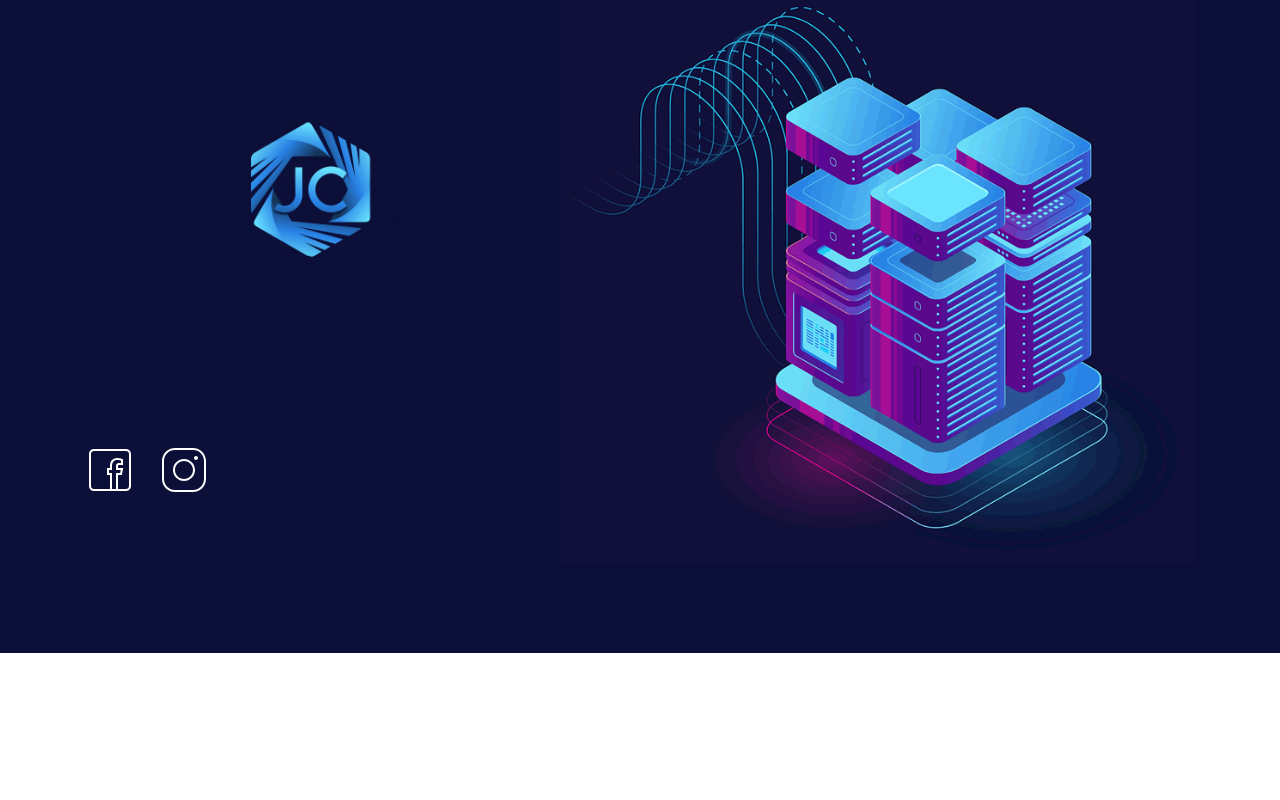
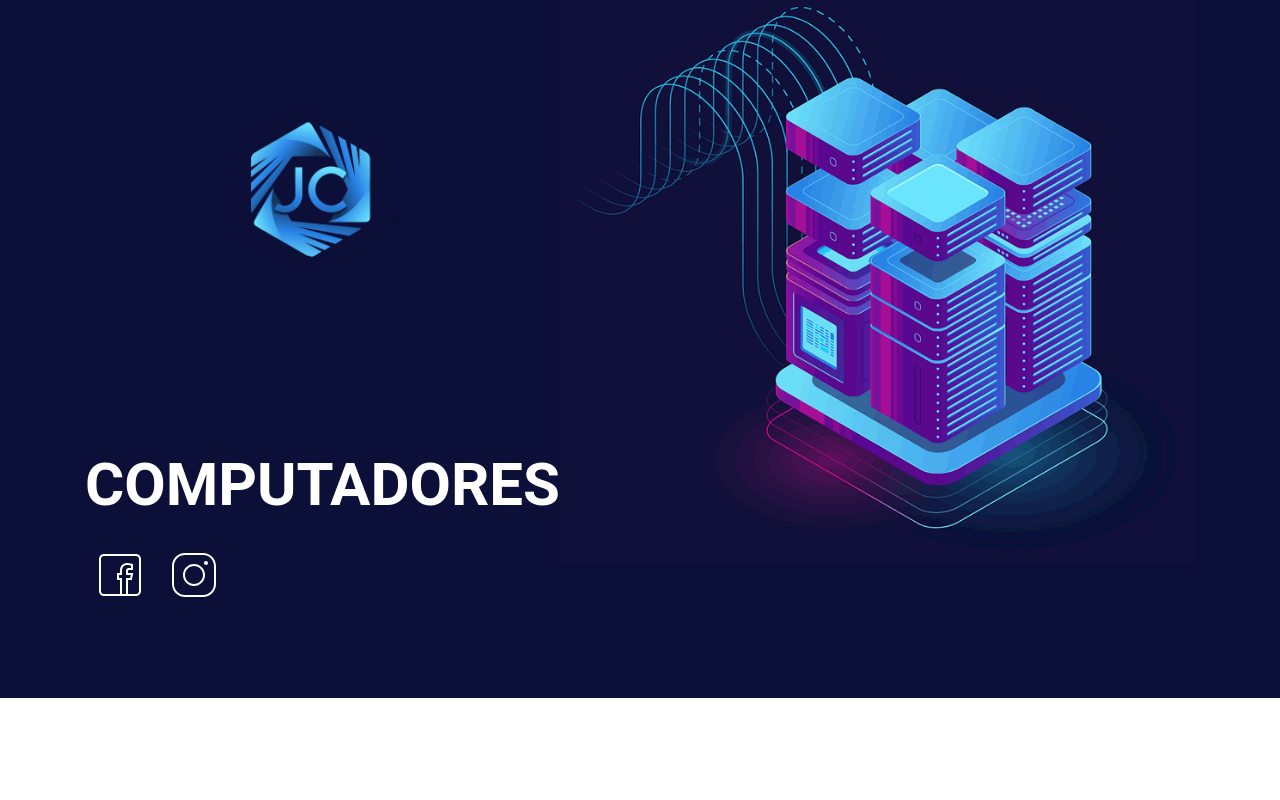
Before and after one commit to D4Fi/D4Fi.github.io, a plain HTML site: page index.html in a window 1280 px wide. Shown: the top 800 px of the page. Drawn offline with nearby package versions, Linux system fonts and the light colour scheme.

Commit message:
Update index.html

```diff
--- a/index.html
+++ b/index.html
@@ -47,7 +47,7 @@
                <div class="col-md-5">
                   <div class="text-bg">
 										<img src="images/logos/newlogo.jpg" alt="" width="600px">
-
+<h1>COMPUTADORES</h1>
 										<a href="lkasdj">
 <svg xmlns="http://www.w3.org/2000/svg" x="0px" y="0px" width="50" height="50" viewBox="0,0,256,256">
 <g fill="#ffffff" fill-rule="nonzero" stroke="none" stroke-width="1" stroke-linecap="butt" stroke-linejoin="miter" stroke-miterlimit="10" stroke-dasharray="" stroke-dashoffset="0" font-family="none" font-weight="none" font-size="none" text-anchor="none" style="mix-blend-mode: normal"><g transform="scale(5.12,5.12)"><path d="M9,4c-2.74952,0 -5,2.25048 -5,5v32c0,2.74952 2.25048,5 5,5h16.83203c0.10799,0.01785 0.21818,0.01785 0.32617,0h5.67383c0.10799,0.01785 0.21818,0.01785 0.32617,0h8.8418c2.74952,0 5,-2.25048 5,-5v-32c0,-2.74952 -2.25048,-5 -5,-5zM9,6h32c1.66848,0 3,1.33152 3,3v32c0,1.66848 -1.33152,3 -3,3h-8v-14h3.82031l1.40039,-7h-5.2207v-2c0,-0.55749 0.05305,-0.60107 0.24023,-0.72266c0.18718,-0.12159 0.76559,-0.27734 1.75977,-0.27734h3v-5.63086l-0.57031,-0.27149c0,0 -2.29704,-1.09766 -5.42969,-1.09766c-2.25,0 -4.09841,0.89645 -5.28125,2.375c-1.18284,1.47855 -1.71875,3.45833 -1.71875,5.625v2h-3v7h3v14h-16c-1.66848,0 -3,-1.33152 -3,-3v-32c0,-1.66848 1.33152,-3 3,-3zM32,15c2.07906,0 3.38736,0.45846 4,0.70117v2.29883h-1c-1.15082,0 -2.07304,0.0952 -2.84961,0.59961c-0.77656,0.50441 -1.15039,1.46188 -1.15039,2.40039v4h4.7793l-0.59961,3h-4.17969v16h-4v-16h-3v-3h3v-4c0,-1.83333 0.46409,-3.35355 1.28125,-4.375c0.81716,-1.02145 1.96875,-1.625 3.71875,-1.625z"></path></g></g>
```
